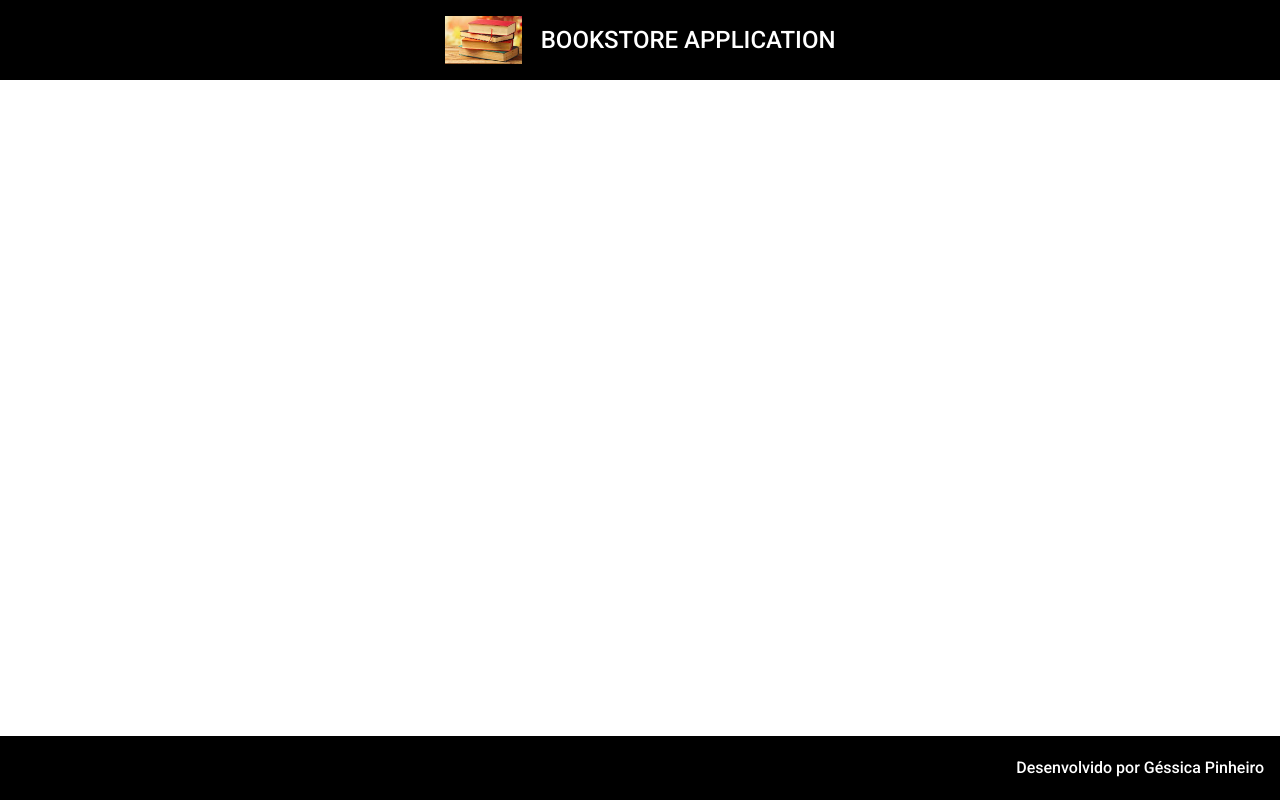
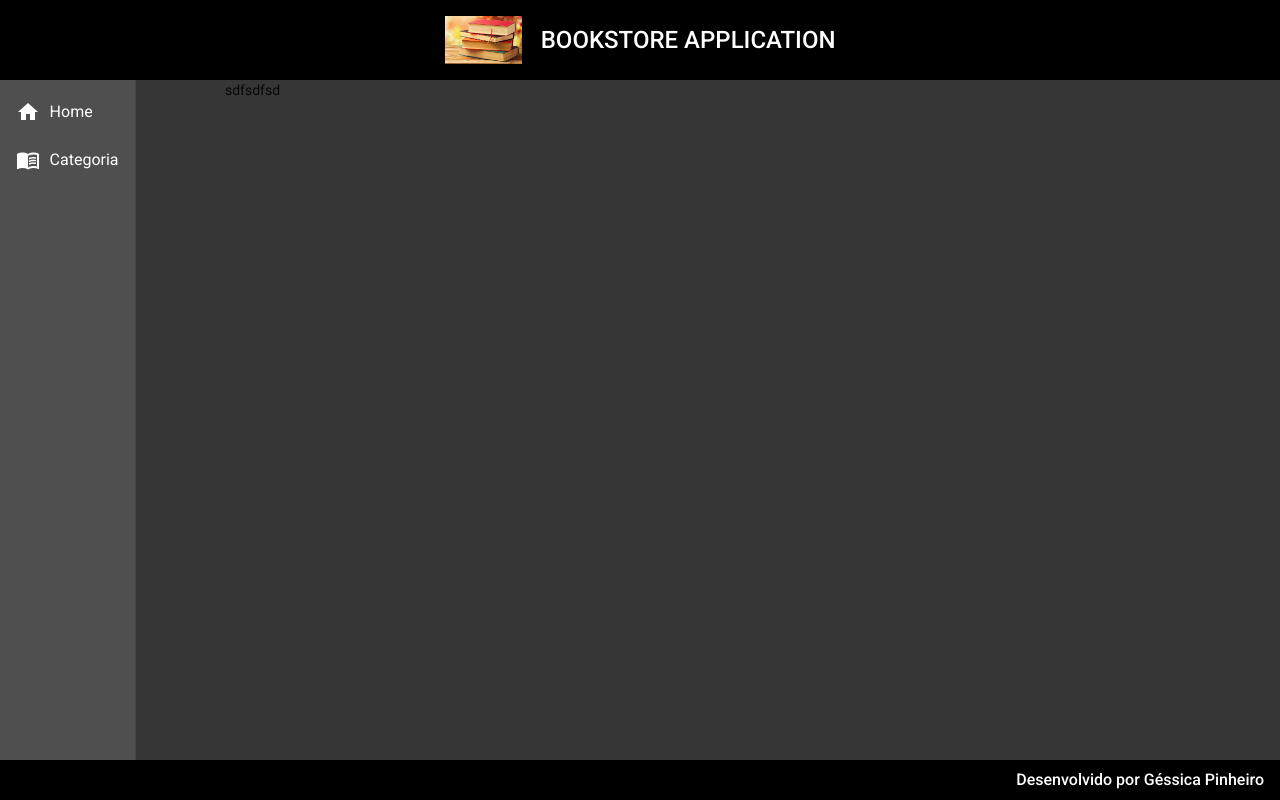
Before and after one commit to GessicaP/bookstore-front, an Angular app: page / in a window 1280 px wide. Built offline with nearby package versions, Linux system fonts and the light colour scheme.

Commit message:
Componente nav criado

```diff
--- a/src/app/app.component.html
+++ b/src/app/app.component.html
@@ -1,2 +1,3 @@
 <app-header></app-header>
+<app-nav></app-nav>
 <app-footer></app-footer>
--- a/src/app/components/template/footer/footer.component.css
+++ b/src/app/components/template/footer/footer.component.css
@@ -3,9 +3,10 @@
     bottom: 0;
     background-color: black;
     font-size: 1rem;
-   justify-content: flex-end;
+    justify-content: flex-end;
+    height: 5%;
 }
 
-span{
+.rodape{
     color: white;
 }
--- a/src/app/components/template/footer/footer.component.html
+++ b/src/app/components/template/footer/footer.component.html
@@ -1,5 +1,5 @@
 <mat-toolbar class="footer">
-    <span>
+    <span class="rodape">
         Desenvolvido por Géssica Pinheiro
     </span>
 </mat-toolbar>
--- /dev/null
+++ b/src/app/components/template/nav/nav.component.css
@@ -0,0 +1,13 @@
+.container{
+    height: 85%;
+    background-color: #363636;
+}
+mat-sidenav{
+    background-color: #4F4F4F;
+}
+span, i{
+    color: white;
+}
+i{
+    padding-right: .6rem;
+}
--- /dev/null
+++ b/src/app/components/template/nav/nav.component.html
@@ -0,0 +1,19 @@
+<mat-sidenav-container class="container">
+    <mat-sidenav mode="side" opened>
+        <mat-nav-list>
+            <a mat-list-item>
+                <i class="material-icons">home</i>
+                <span>Home</span>
+            </a>
+            <a mat-list-item>
+                <i class="material-icons">menu_book</i>
+                <span>Categoria</span>
+            </a>
+        </mat-nav-list>
+    </mat-sidenav>
+
+    <mat-sidenav-content>
+        sdfsdfsd
+    </mat-sidenav-content>
+
+</mat-sidenav-container>
--- /dev/null
+++ b/src/app/components/template/nav/nav.component.ts
@@ -0,0 +1,15 @@
+import { Component, OnInit } from '@angular/core';
+
+@Component({
+  selector: 'app-nav',
+  templateUrl: './nav.component.html',
+  styleUrls: ['./nav.component.css']
+})
+export class NavComponent implements OnInit {
+
+  constructor() { }
+
+  ngOnInit(): void {
+  }
+
+}
```
Also changed, not shown: src/app/app.module.ts (+10 -2 lines).
